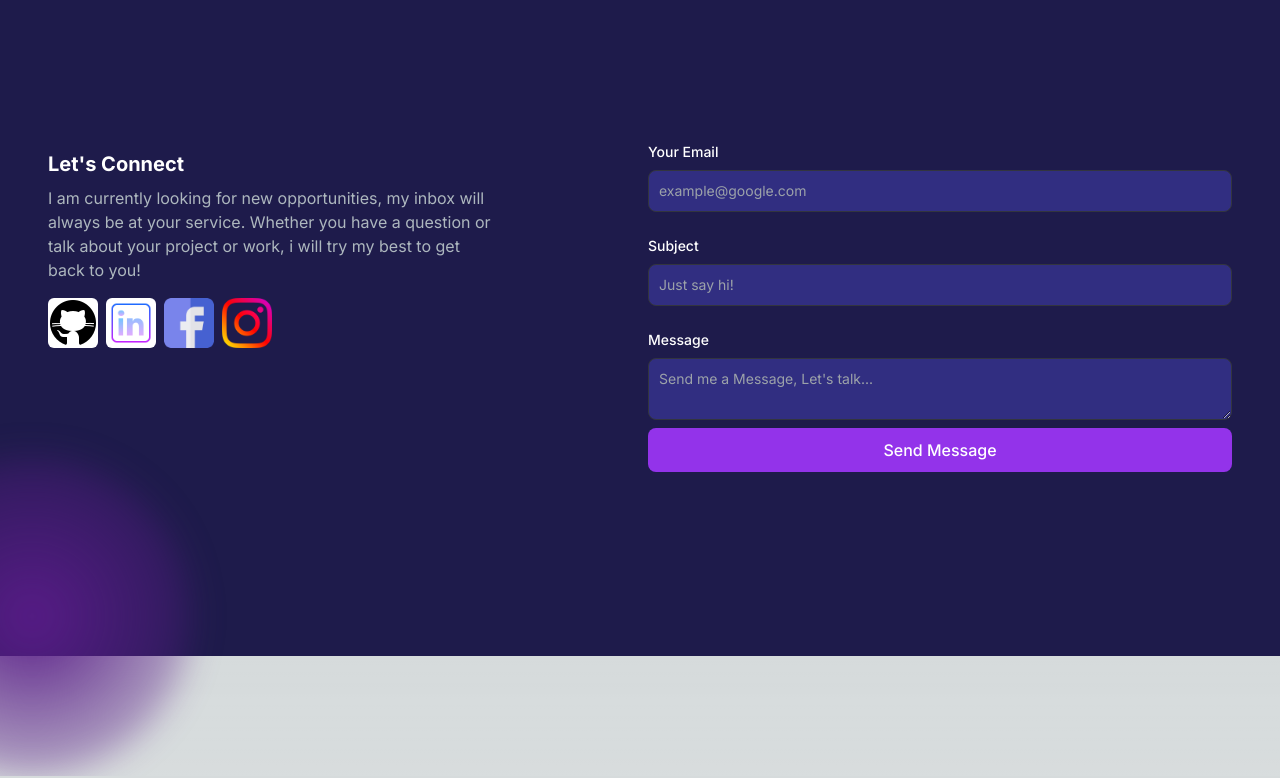
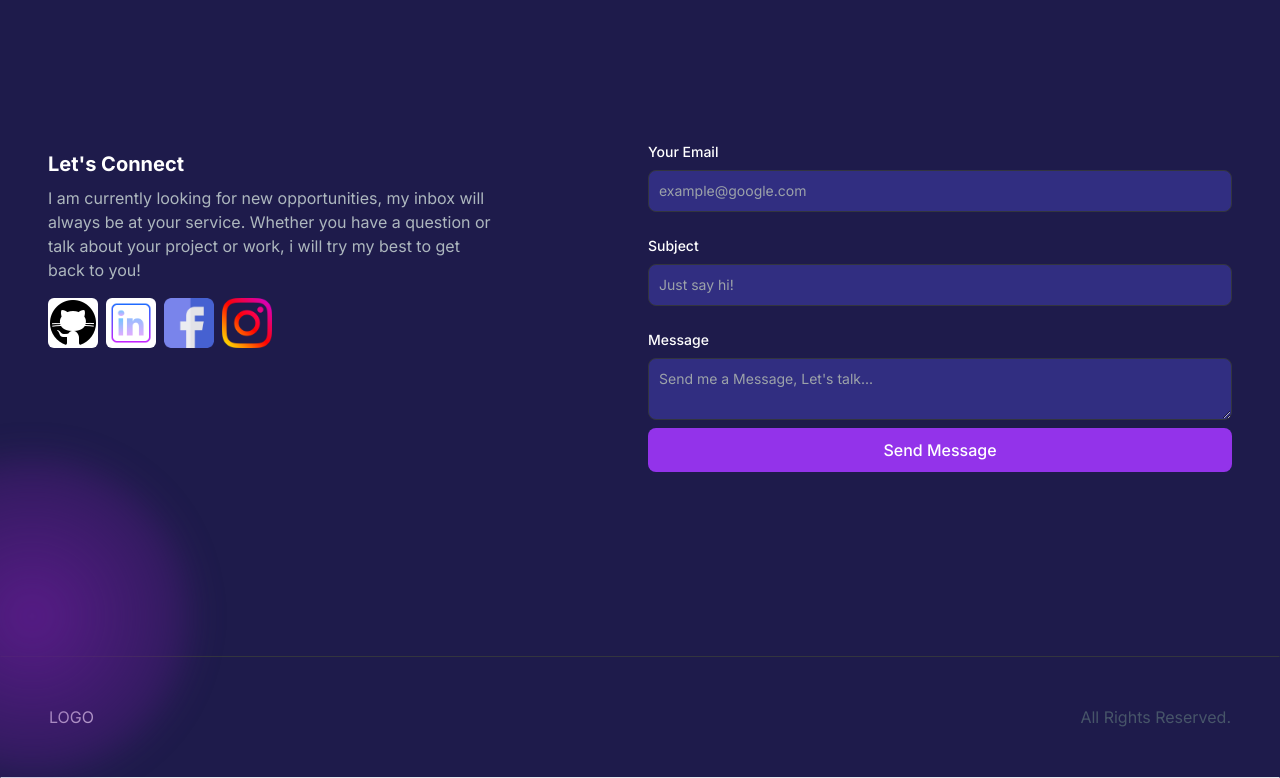
Before and after one commit to Mrautonomous/ihtesham-portfolio, a Next.js app: page / in a window 1280 px wide. Shown: the part 2121-2899 px from the top of the page. Built offline with nearby package versions, Linux system fonts and the light colour scheme.

Commit message:
Update page.js

```diff
--- a/src/app/page.js
+++ b/src/app/page.js
@@ -3,7 +3,8 @@ import HeroSection from "@/components/HeroSection";
 import Navbar from "@/components/navbar";
 import AboutSection from "@/components/AboutSection";
 import ProjectSection from "@/components/ProjectSection";
-import EmailSection from "@/components/EmailSection"
+import EmailSection from "@/components/EmailSection";
+import Footer from "@/components/Footer";
 
 export default function Home() {
   return (
@@ -18,6 +19,7 @@ export default function Home() {
         <ProjectSection />
         <EmailSection />
       </div>
+        <Footer />
     </main>
   );
 }
```
